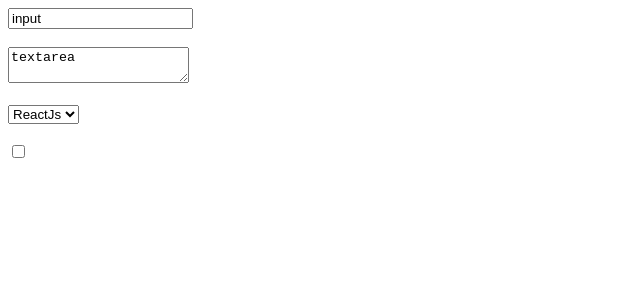
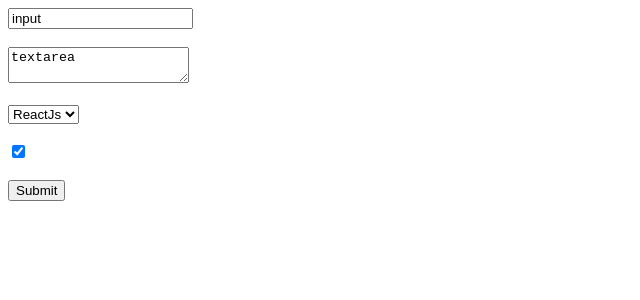
Before and after one commit to alfinarif/nodejs_practices, a React (Vite) app in the folder ReactJsPractices/practiceProject_2/: page / in a window 1280 px wide. Shown: the top 300 px of the page, without its empty margins (0-640 px from the left). Built offline with nearby package versions, Linux system fonts and the light colour scheme.

Commit message:
formHandling

```diff
--- a/ReactJsPractices/practiceProject_2/src/components/FormPractice.jsx
+++ b/ReactJsPractices/practiceProject_2/src/components/FormPractice.jsx
@@ -6,6 +6,7 @@
         title: "input",
         textarea: "textarea",
         library: "reactJs",
+        isAwesome: true,
     }
 
     changeHandler = (e)=>{
@@ -28,21 +29,33 @@
             library: e.target.value,
 
             })
+        }else if(e.target.type === "checkbox") {
+            this.setState({
+            isAwesome: e.target.checked,
+
+            })
         } else {
             console.log('Nothing here!')
         }
 
 
+    };
+
+
+    submitHandler = (e)=>{
+        const {title, textarea, library, isAwesome} = this.state;
+        e.preventDefault();
+        console.log(title, textarea, library, isAwesome)
+
     }
 
     render() {
-        const {title, textarea, library} = this.state;
-        console.log(title)
-        console.log(textarea)
-        console.log(library)
+        const {title, textarea, library, isAwesome} = this.state;
+
+
         return (
             <div>
-                <form>
+                <form onSubmit={this.submitHandler}>
                     <input
                         type="text"
                         placeholder="Enter Name"
@@ -72,7 +85,17 @@
                     <br/>
                     <br/>
 
-                    <input type="checkbox"/>
+                    <input
+                        type="checkbox"
+                        checked={isAwesome}
+                        onChange={this.changeHandler}
+                    />
+
+                    <br/>
+                    <br/>
+
+                    <input type="submit" value="Submit"/>
+
                 </form>
 
             </div>
```
